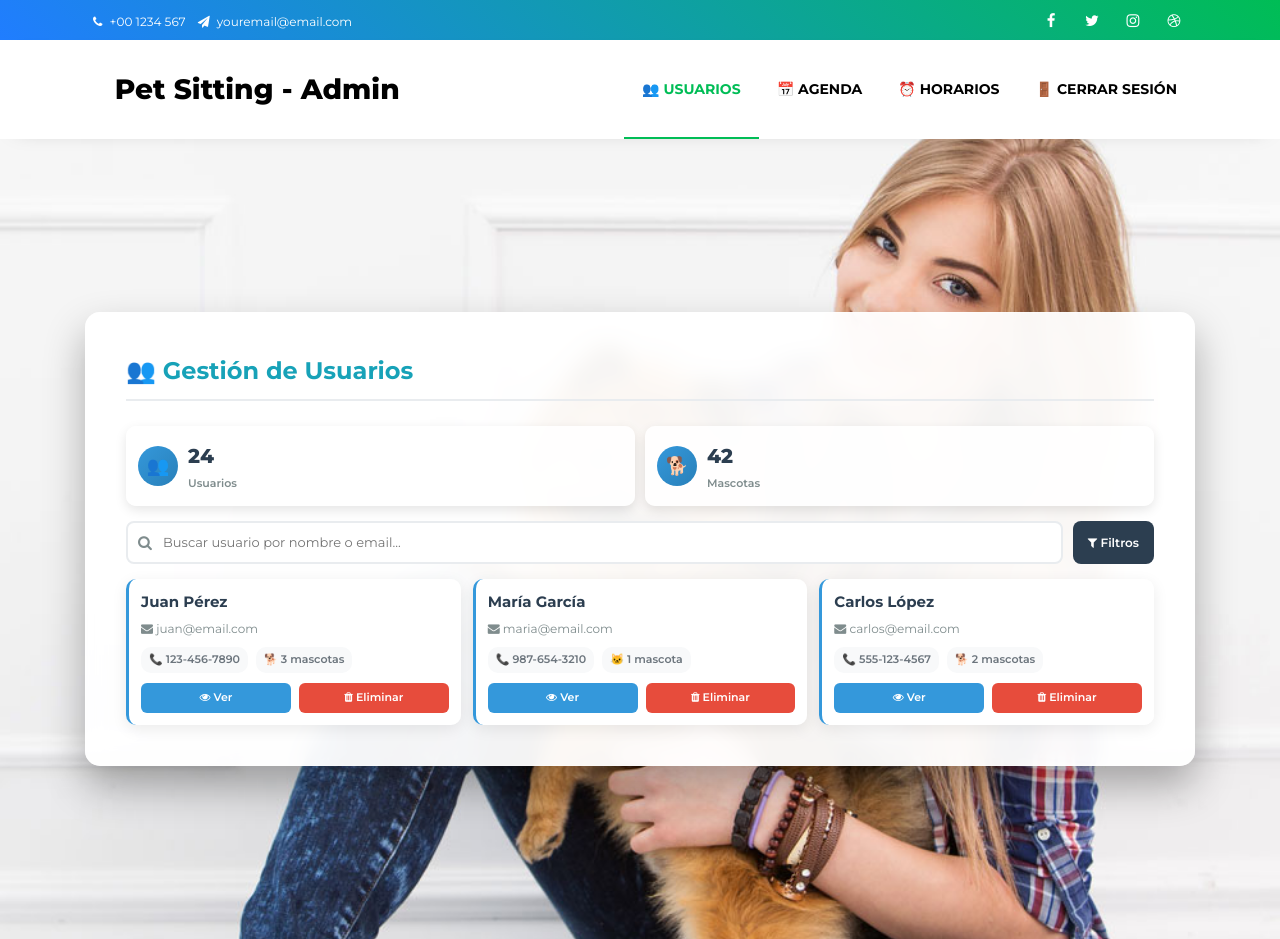
After one commit to PerezSeastian/Estetica, a PHP site: page /Admin.php in a window 1280 px wide. The commit adds this page. Run offline with PHP 8.4, Linux system fonts and the light colour scheme; the visitor is signed in with stand-in values (Sample User, id 1); some web fonts are replaced.

Commit message:
Inicio del Admin

```diff
--- /dev/null
+++ b/Admin.php
@@ -0,0 +1,256 @@
+<?php
+session_start();
+if (!isset($_SESSION['loggedin']) || $_SESSION['loggedin'] !== true || !isset($_SESSION['es_admin']) || $_SESSION['es_admin'] !== true) {
+    header('Location: iniciosesion.php');
+    exit;
+}
+?>
+<!DOCTYPE html>
+<html lang="es">
+
+<head>
+    <title>Panel de Administración</title>
+    <meta charset="utf-8">
+    <meta name="viewport" content="width=device-width, initial-scale=1, shrink-to-fit=no">
+
+    <link href="https://fonts.googleapis.com/css?family=Montserrat:200,300,400,500,600,700,800&display=swap"
+        rel="stylesheet">
+    <link rel="stylesheet" href="https://stackpath.bootstrapcdn.com/font-awesome/4.7.0/css/font-awesome.min.css">
+    <link rel="stylesheet" href="css/animate.css">
+    <link rel="stylesheet" href="css/owl.carousel.min.css">
+    <link rel="stylesheet" href="css/owl.theme.default.min.css">
+    <link rel="stylesheet" href="css/magnific-popup.css">
+    <link rel="stylesheet" href="css/bootstrap-datepicker.css">
+    <link rel="stylesheet" href="css/jquery.timepicker.css">
+    <link rel="stylesheet" href="css/flaticon.css">
+    <link rel="stylesheet" href="css/style.css">
+    <link rel="stylesheet" href="Estilos/style.css">
+    <link rel="stylesheet" href="Estilos/EstilosAdmin.css">
+</head>
+
+<body class="admin-profesional">
+
+
+    <div class="wrap">
+        <div class="container">
+            <div class="row">
+                <div class="col-md-6 d-flex align-items-center">
+                    <p class="mb-0 phone pl-md-2">
+                        <a href="#" class="mr-2"><span class="fa fa-phone mr-1"></span> +00 1234 567</a>
+                        <a href="#"><span class="fa fa-paper-plane mr-1"></span> youremail@email.com</a>
+                    </p>
+                </div>
+                <div class="col-md-6 d-flex justify-content-md-end">
+                    <div class="social-media">
+                        <p class="mb-0 d-flex">
+                            <a href="#" class="d-flex align-items-center justify-content-center"><span
+                                    class="fa fa-facebook"><i class="sr-only">Facebook</i></span></a>
+                            <a href="#" class="d-flex align-items-center justify-content-center"><span
+                                    class="fa fa-twitter"><i class="sr-only">Twitter</i></span></a>
+                            <a href="#" class="d-flex align-items-center justify-content-center"><span
+                                    class="fa fa-instagram"><i class="sr-only">Instagram</i></span></a>
+                            <a href="#" class="d-flex align-items-center justify-content-center"><span
+                                    class="fa fa-dribbble"><i class="sr-only">Dribbble</i></span></a>
+                        </p>
+                    </div>
+                </div>
+            </div>
+        </div>
+    </div>
+
+    <nav class="navbar navbar-expand-lg navbar-dark ftco_navbar bg-dark ftco-navbar-light" id="ftco-navbar">
+        <div class="container">
+            <a class="navbar-brand" href="Admin.html.php">
+                <span class="flaticon-pawprint-1 mr-2"></span>Pet Sitting - Admin
+            </a>
+            <button class="navbar-toggler" type="button" data-toggle="collapse" data-target="#ftco-nav"
+                aria-controls="ftco-nav" aria-expanded="false" aria-label="Toggle navigation">
+                <span class="fa fa-bars"></span> Menu
+            </button>
+            <div class="collapse navbar-collapse" id="ftco-nav">
+                <ul class="navbar-nav ml-auto">
+                    <li class="nav-item active"><a href="Admin.html" class="nav-link">👥 Usuarios</a></li>
+                    <li class="nav-item"><a href="#" class="nav-link">📅 Agenda</a></li>
+                    <li class="nav-item"><a href="#" class="nav-link">⏰ Horarios</a></li>
+                    <li class="nav-item"><a href="include/logout.php" class="nav-link">
+                            🚪 Cerrar Sesión
+                        </a></li>
+                </ul>
+            </div>
+        </div>
+    </nav>
+
+    <!-- Contenido Principal del Admin -->
+    <section class="profile-section">
+        <div class="container">
+            <div class="row">
+                <div class="col-lg-12">
+                    <div class="profile-card">
+                        <div class="profile-content">
+                            <h4 class="section-title">👥 Gestión de Usuarios</h4>
+
+                            <div class="admin-stats">
+                                <div class="stat-card">
+                                    <div class="stat-icon">👥</div>
+                                    <div class="stat-info">
+                                        <div class="stat-number">24</div>
+                                        <div class="stat-label">Usuarios</div>
+                                    </div>
+                                </div>
+                                <div class="stat-card">
+                                    <div class="stat-icon">🐕</div>
+                                    <div class="stat-info">
+                                        <div class="stat-number">42</div>
+                                        <div class="stat-label">Mascotas</div>
+                                    </div>
+                                </div>
+                            </div>
+
+                            <!--estadísticas -->
+                            <div class="admin-search">
+                                <div class="search-box">
+                                    <span class="fa fa-search"></span>
+                                    <input type="text" placeholder="Buscar usuario por nombre o email...">
+                                </div>
+                                <button class="btn-filter">
+                                    <span class="fa fa-filter"></span> Filtros
+                                </button>
+                            </div>
+
+                            <div class="users-grid">
+                                <!-- Usuario 1 -->
+                                <div class="user-card-pro">
+                                    <div class="user-main">
+                                        <h5>Juan Pérez</h5>
+                                        <div class="user-contact">
+                                            <span class="fa fa-envelope"></span> juan@email.com
+                                        </div>
+                                    </div>
+                                    <div class="user-meta">
+                                        <span class="meta-badge">📞 123-456-7890</span>
+                                        <span class="meta-badge">🐕 3 mascotas</span>
+                                    </div>
+                                    <div class="user-actions-pro">
+                                        <button class="btn-pro btn-view-pro" data-toggle="modal"
+                                            data-target="#userModal">
+                                            <span class="fa fa-eye"></span> Ver
+                                        </button>
+                                        <button class="btn-pro btn-delete-pro">
+                                            <span class="fa fa-trash"></span> Eliminar
+                                        </button>
+                                    </div>
+                                </div>
+
+                                <!-- Usuario 2 -->
+                                <div class="user-card-pro">
+                                    <div class="user-main">
+                                        <h5>María García</h5>
+                                        <div class="user-contact">
+                                            <span class="fa fa-envelope"></span> maria@email.com
+                                        </div>
+                                    </div>
+                                    <div class="user-meta">
+                                        <span class="meta-badge">📞 987-654-3210</span>
+                                        <span class="meta-badge">🐱 1 mascota</span>
+                                    </div>
+                                    <div class="user-actions-pro">
+                                        <button class="btn-pro btn-view-pro" data-toggle="modal"
+                                            data-target="#userModal">
+                                            <span class="fa fa-eye"></span> Ver
+                                        </button>
+                                        <button class="btn-pro btn-delete-pro">
+                                            <span class="fa fa-trash"></span> Eliminar
+                                        </button>
+                                    </div>
+                                </div>
+
+                                <!-- Usuario 3 -->
+                                <div class="user-card-pro">
+                                    <div class="user-main">
+                                        <h5>Carlos López</h5>
+                                        <div class="user-contact">
+                                            <span class="fa fa-envelope"></span> carlos@email.com
+                                        </div>
+                                    </div>
+                                    <div class="user-meta">
+                                        <span class="meta-badge">📞 555-123-4567</span>
+                                        <span class="meta-badge">🐕 2 mascotas</span>
+                                    </div>
+                                    <div class="user-actions-pro">
+                                        <button class="btn-pro btn-view-pro" data-toggle="modal"
+                                            data-target="#userModal">
+                                            <span class="fa fa-eye"></span> Ver
+                                        </button>
+                                        <button class="btn-pro btn-delete-pro">
+                                            <span class="fa fa-trash"></span> Eliminar
+                                        </button>
+                                    </div>
+                                </div>
+                            </div>
+                        </div>
+                    </div>
+                </div>
+            </div>
+        </div>
+    </section>
+
+    <!-- Modal de usuario  -->
+    <div class="modal fade" id="userModal" tabindex="-1" role="dialog" aria-hidden="true">
+        <div class="modal-dialog modal-dialog-centered" role="document">
+            <div class="modal-content">
+                <div class="modal-header">
+                    <h5 class="modal-title">Información de Usuario</h5>
+                    <button type="button" class="close" data-dismiss="modal" aria-label="Close">
+                        <span aria-hidden="true">&times;</span>
+                    </button>
+                </div>
+                <div class="modal-body">
+                    <h6>Datos Personales</h6>
+                    <p><strong>Nombre:</strong> Juan Pérez</p>
+                    <p><strong>Email:</strong> juan@email.com</p>
+                    <p><strong>Teléfono:</strong> 123-456-7890</p>
+                    <p><strong>Dirección:</strong> Calle 123, Ciudad</p>
+
+                    <hr>
+
+                    <h6>Mascotas</h6>
+                    <div class="pet-card">
+                        <div class="pet-photo">
+                            <div class="no-photo">
+                                <span class="fa fa-paw"></span>
+                            </div>
+                        </div>
+                        <div class="pet-info">
+                            <h6>Fido</h6>
+                            <p><strong>Especie:</strong> Perro</p>
+                            <p><strong>Raza:</strong> Labrador</p>
+                            <p><strong>Edad:</strong> 3 años</p>
+                        </div>
+                    </div>
+                </div>
+                <div class="modal-footer">
+                    <button type="button" class="btn btn-cancel" data-dismiss="modal">Cerrar</button>
+                    <button type="button" class="btn btn-save">Editar Usuario</button>
+                </div>
+            </div>
+        </div>
+    </div>
+
+
+    <script src="js/jquery.min.js"></script>
+    <script src="js/bootstrap.min.js"></script>
+
+
+    <script>
+        document.querySelector('.search-box input').addEventListener('input', function () {
+            const busqueda = this.value.toLowerCase();
+
+            document.querySelectorAll('.user-card-pro').forEach(tarjeta => {
+                const texto = tarjeta.textContent.toLowerCase();
+                tarjeta.style.display = texto.includes(busqueda) ? 'block' : 'none';
+            });
+        });
+    </script>
+</body>
+
+</html>
--- /dev/null
+++ b/Estilos/EstilosAdmin.css
@@ -0,0 +1,188 @@
+/* ===== ADMIN BONITO Y COMPACTO ===== */
+.admin-profesional {
+    background: url('../images/about-3.jpg') no-repeat center center fixed;
+    background-size: cover;
+    min-height: 100vh;
+}
+
+/* Estadísticas */
+.admin-stats {
+    display: grid;
+    grid-template-columns: repeat(auto-fit, minmax(140px, 1fr));
+    gap: 10px;
+    margin-bottom: 15px;
+}
+
+.stat-card {
+    background: rgba(255, 255, 255, 0.95);
+    border-radius: 10px;
+    padding: 12px;
+    display: flex;
+    align-items: center;
+    gap: 10px;
+    box-shadow: 0 4px 12px rgba(0, 0, 0, 0.1);
+    transition: all 0.3s ease;
+}
+
+.stat-card:hover {
+    transform: translateY(-2px);
+    box-shadow: 0 6px 20px rgba(0, 0, 0, 0.15);
+}
+
+.stat-icon {
+    font-size: 18px;
+    width: 40px;
+    height: 40px;
+    border-radius: 50%;
+    display: flex;
+    align-items: center;
+    justify-content: center;
+    background: linear-gradient(135deg, #3498db, #2980b9);
+}
+
+.stat-number {
+    font-size: 20px;
+    font-weight: 800;
+    color: #2c3e50;
+}
+
+.stat-label {
+    font-size: 11px;
+    color: #7f8c8d;
+    font-weight: 600;
+}
+
+/* Buscador */
+.admin-search {
+    display: flex;
+    gap: 10px;
+    margin-bottom: 15px;
+}
+
+.search-box {
+    flex: 1;
+    position: relative;
+}
+
+.search-box .fa {
+    position: absolute;
+    left: 12px;
+    top: 50%;
+    transform: translateY(-50%);
+    color: #7f8c8d;
+}
+
+.search-box input {
+    width: 100%;
+    padding: 8px 10px 8px 35px;
+    border: 2px solid #e9ecef;
+    border-radius: 8px;
+    font-size: 13px;
+    transition: all 0.3s ease;
+}
+
+.search-box input:focus {
+    border-color: #3498db;
+    box-shadow: 0 0 0 3px rgba(52, 152, 219, 0.1);
+}
+
+.btn-filter {
+    background: #2c3e50;
+    color: white;
+    border: none;
+    padding: 8px 15px;
+    border-radius: 8px;
+    font-weight: 600;
+    font-size: 12px;
+    transition: all 0.3s ease;
+}
+
+.btn-filter:hover {
+    background: #34495e;
+    transform: translateY(-1px);
+}
+
+/* Tarjetas */
+.users-grid {
+    display: grid;
+    grid-template-columns: repeat(auto-fit, minmax(280px, 1fr));
+    gap: 12px;
+}
+
+.user-card-pro {
+    transition: all 0.3s ease;
+    background: rgba(255, 255, 255, 0.98);
+    border-radius: 10px;
+    padding: 12px;
+    box-shadow: 0 4px 15px rgba(0, 0, 0, 0.08);
+    border-left: 3px solid #3498db;
+    transition: all 0.3s ease;
+}
+
+.user-card-pro:hover {
+    transform: translateY(-3px);
+    box-shadow: 0 8px 25px rgba(0, 0, 0, 0.12);
+}
+
+.user-main h5 {
+    color: #2c3e50;
+    font-weight: 700;
+    font-size: 15px;
+    margin-bottom: 4px;
+}
+
+.user-contact {
+    color: #7f8c8d;
+    font-size: 12px;
+    margin-bottom: 8px;
+}
+
+.user-meta {
+    display: flex;
+    gap: 8px;
+    margin-bottom: 10px;
+}
+
+.meta-badge {
+    background: #f8f9fa;
+    color: #6c757d;
+    padding: 3px 8px;
+    border-radius: 10px;
+    font-size: 11px;
+    font-weight: 600;
+}
+
+.user-actions-pro {
+    display: flex;
+    gap: 8px;
+}
+
+.btn-pro {
+    padding: 5px 10px;
+    border-radius: 6px;
+    font-weight: 600;
+    font-size: 11px;
+    border: none;
+    transition: all 0.3s ease;
+    flex: 1;
+}
+
+.btn-view-pro {
+    background: #3498db;
+    color: white;
+}
+
+.btn-view-pro:hover {
+    background: #2980b9;
+    transform: translateY(-1px);
+}
+
+.btn-delete-pro {
+    background: #e74c3c;
+    color: white;
+}
+
+.btn-delete-pro:hover {
+    background: #c0392b;
+    transform: translateY(-1px);
+}
--- a/include/login.php
+++ b/include/login.php
@@ -4,18 +4,16 @@ session_start();
 include 'database.php';
 include 'funciones.php';
 
-// Recibir datos
 $correo = $_POST['correo'];
 $password = $_POST['password'];
 
-// Usar la función de funciones.php
 $resultado = verificarLogin($correo, $password);
 
-// Si es exitoso, guardar en sesión
 if ($resultado['success']) {
     $_SESSION['id_usuario'] = $resultado['id_usuario'];
     $_SESSION['nombre_usuario'] = $resultado['nombre'];
     $_SESSION['loggedin'] = true;
+    $_SESSION['es_admin'] = $resultado['es_admin'];
 }
 
 echo json_encode($resultado);
--- a/include/logout.php
+++ b/include/logout.php
@@ -1,6 +1,7 @@
 <?php
 session_start();
+$_SESSION = array();
 session_destroy();
-header('Location: ../index.php');
+header('Location: ../iniciosesion.html');
 exit;
 ?>
--- a/index.php
+++ b/index.php
@@ -3,7 +3,6 @@ session_start();
 $loggedin = isset($_SESSION['loggedin']) && $_SESSION['loggedin'];
 $nombre_usuario = $loggedin ? $_SESSION['nombre_usuario'] : '';
 ?>
-
 <!DOCTYPE html>
 <html lang="en">
 
```
Also changed, not shown: Estilos/estilos.css (deleted, +0 -106 lines), include/RegistroUsuario.php (+19 -3 lines), include/funciones.php (+9 -9 lines), iniciosesion.html (+6 -3 lines), prueba.html (deleted, +0 -111 lines).
